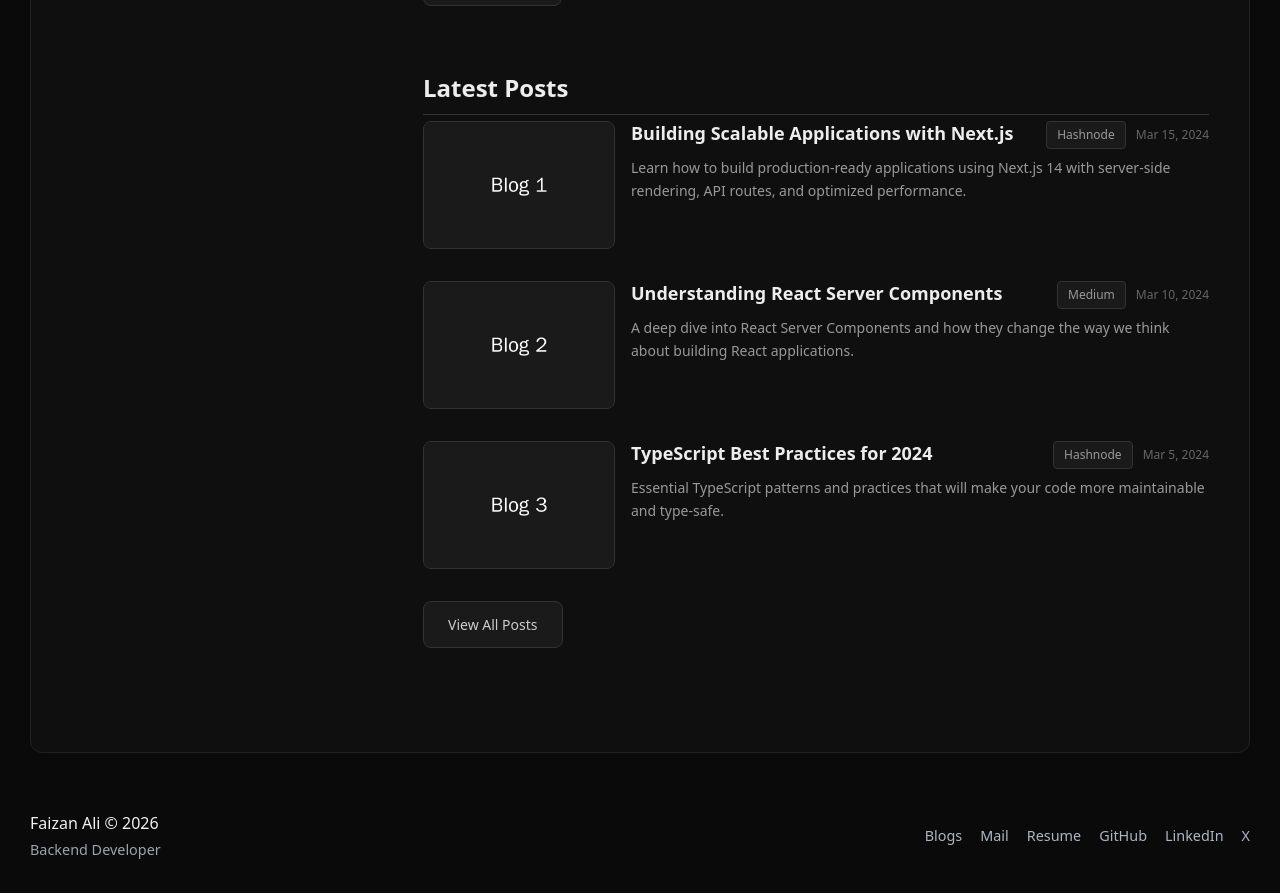
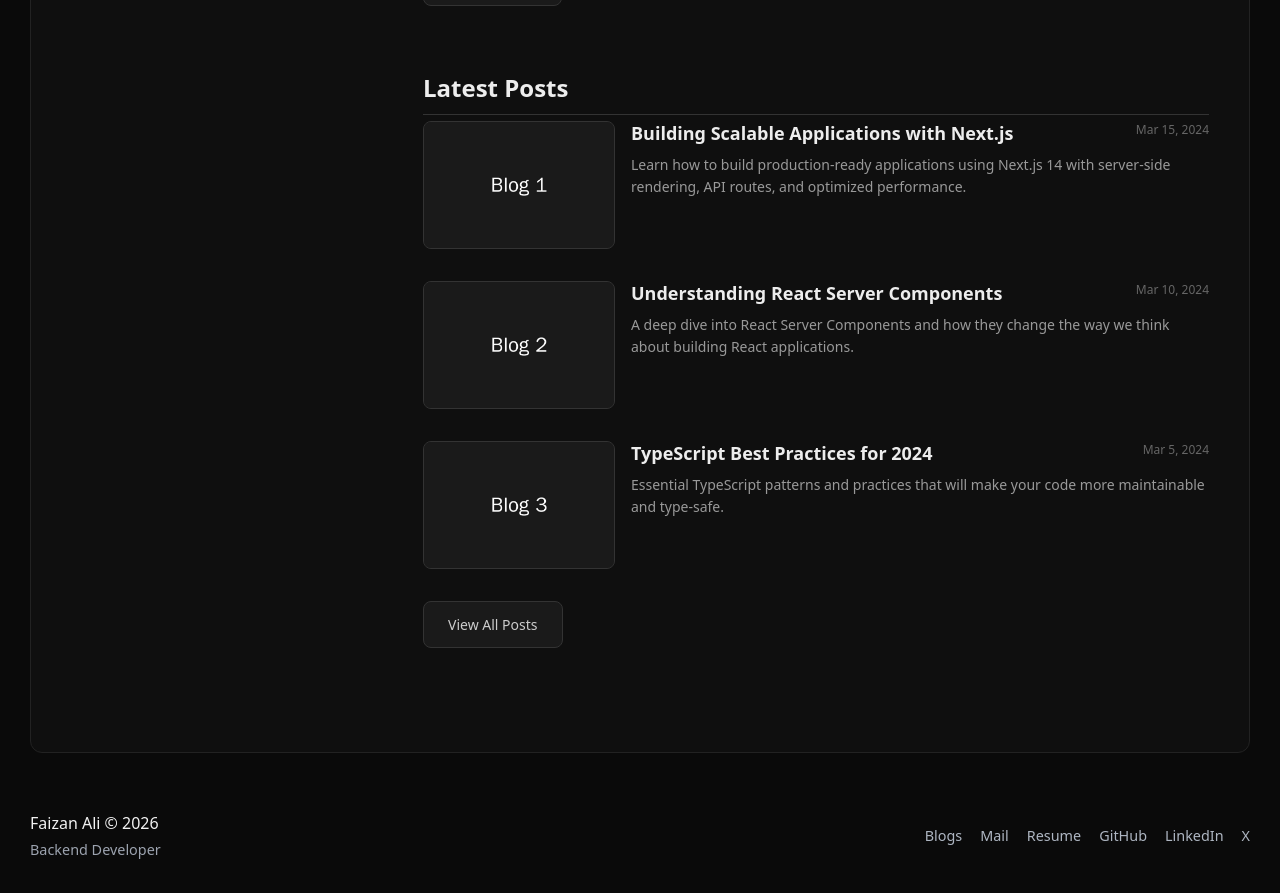
Before and after one commit to faizan-devs/personal-portfolio, a Next.js app: page / in a window 1280 px wide. Shown: the part 1420-2313 px from the top of the page. Built offline with nearby package versions, Linux system fonts and the light colour scheme.

Commit message:
Refactor: remove platform badge from BlogCard for cleaner layout

```diff
--- a/app/components/BlogCard.tsx
+++ b/app/components/BlogCard.tsx
@@ -35,7 +35,6 @@ export default function BlogCard({ blog, variant = 'detail' }: BlogCardProps) {
 				<div className="card-heading">
 					<h3 className="card-title">{blog.title}</h3>
 					<div className="card-meta">
-						<span className="badge">{blog.platform}</span>
 						<span className="date">{formatDate(blog.date)}</span>
 					</div>
 				</div>
```
